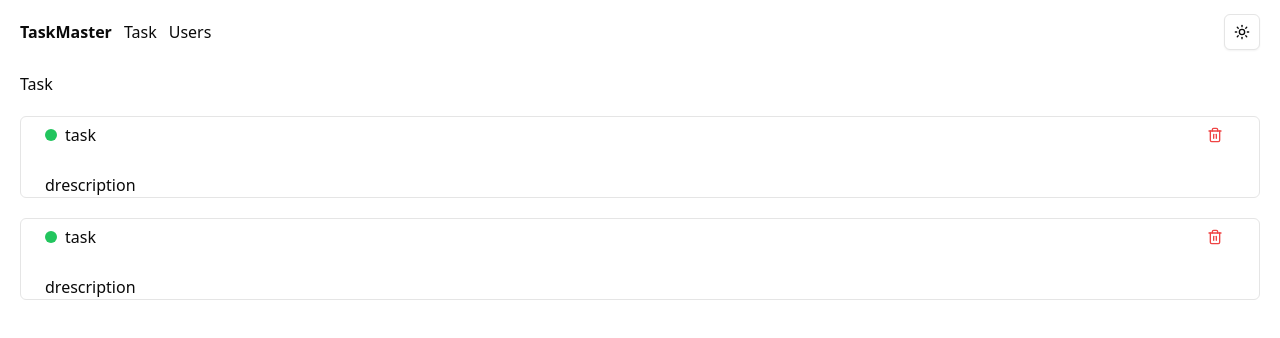
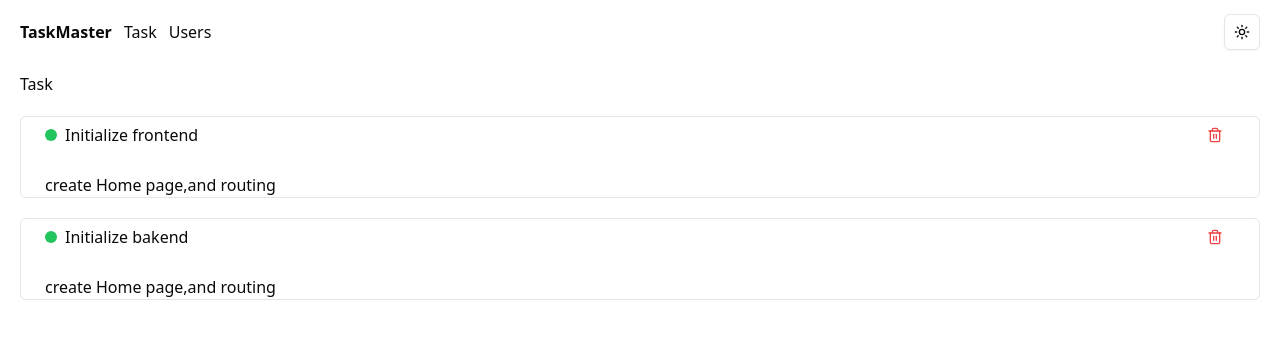
Before and after one commit to mhrhabib2004/redux_test, a React (Vite) app: page / in a window 1280 px wide. Shown: the top 338 px of the page. Built offline with nearby package versions, Linux system fonts and the light colour scheme.

Commit message:
up:taskcard with maping

```diff
--- a/src/components/module/task/taskCard.tsx
+++ b/src/components/module/task/taskCard.tsx
@@ -13,7 +13,7 @@ export default function TaskCard({task }: IProps) {
             <div className="flex gap-2 items-center">
 
                 <div className="size-3 rounded-full bg-green-500"></div>
-                <h1>task</h1>
+                <h1>{task.title}</h1>
 
             </div>
             <div className="flex gap-3 items-center">
@@ -26,7 +26,7 @@ export default function TaskCard({task }: IProps) {
             </div>
 
         </div>
-        <p className="mt-5">drescription</p>
+        <p className="mt-5">{task.description}</p>
     </div>
   )
 }
--- a/src/components/pages/task.tsx
+++ b/src/components/pages/task.tsx
@@ -16,7 +16,7 @@ export default function Task() {
       <div className="space-y-5 mt-5">
         {
           tasks.map((task)=>(
-            <TaskCard />
+            <TaskCard task={task}/>
           ))
         }
 
```
